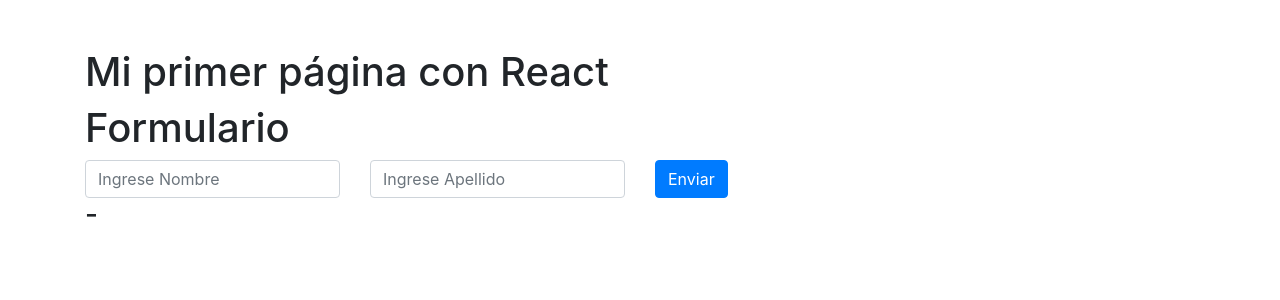
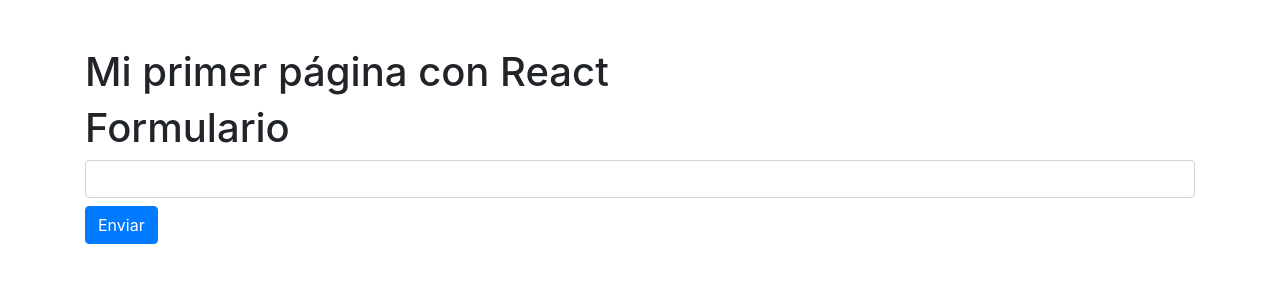
Before and after one commit to Ing-Tato-ASL/curso-react, a React (Create React App) app: page / in a window 1280 px wide. Shown: the top 300 px of the page. Built offline with nearby package versions, Linux system fonts and the light colour scheme.

Commit message:
Hook Form

```diff
--- a/package.json
+++ b/package.json
@@ -3,6 +3,7 @@
   "version": "0.1.0",
   "private": true,
   "dependencies": {
+    "@hookform/error-message": "^2.0.1",
     "@testing-library/jest-dom": "^5.17.0",
     "@testing-library/react": "^13.4.0",
     "@testing-library/user-event": "^13.5.0",
--- a/src/App.js
+++ b/src/App.js
@@ -3,12 +3,13 @@ import Contador from './components/Contador';
 import Jsx from './components/Jsx';
 import Lista from './components/Lista';
 import Formulario from './components/Formulario';
+import HookForm from './components/HookForm';
 
 function App() {
   return (
     <div className='container mt-5'>
       <h1>Mi primer página con React</h1>
-      <Formulario />
+      <HookForm />
     </div>
   );
 }
--- /dev/null
+++ b/src/components/HookForm.js
@@ -0,0 +1,41 @@
+import React, {Fragment} from 'react'
+import {useForm} from 'react-hook-form'
+import { ErrorMessage } from "@hookform/error-message"
+
+const HookForm = () => {
+    const {
+        register,
+        formState: {errors},
+        handleSubmit
+    } = useForm();
+
+    const onSubmit = (data) => {
+        console.log(data);
+    };
+
+    return (
+        <Fragment>
+            <h1>Formulario</h1>
+            <form onSubmit={handleSubmit(onSubmit)}>
+                <input
+                    className='form-control my-2'
+                    {...register(
+                            'singleErrorInput',
+                            {
+                                required: 'Título obligatorio'
+                            }
+                        )
+                    }
+                />
+                <ErrorMessage
+                  errors={errors}
+                  name="singleErrorInput"
+                  render={({ message }) => <p>{message}</p>}
+                />
+                <button className='btn btn-primary'>Enviar</button>
+            </form>
+        </Fragment>
+    );
+}
+
+export default HookForm;
```
Also changed, not shown: 1 other file (tests, documents, lock files or other folders).
